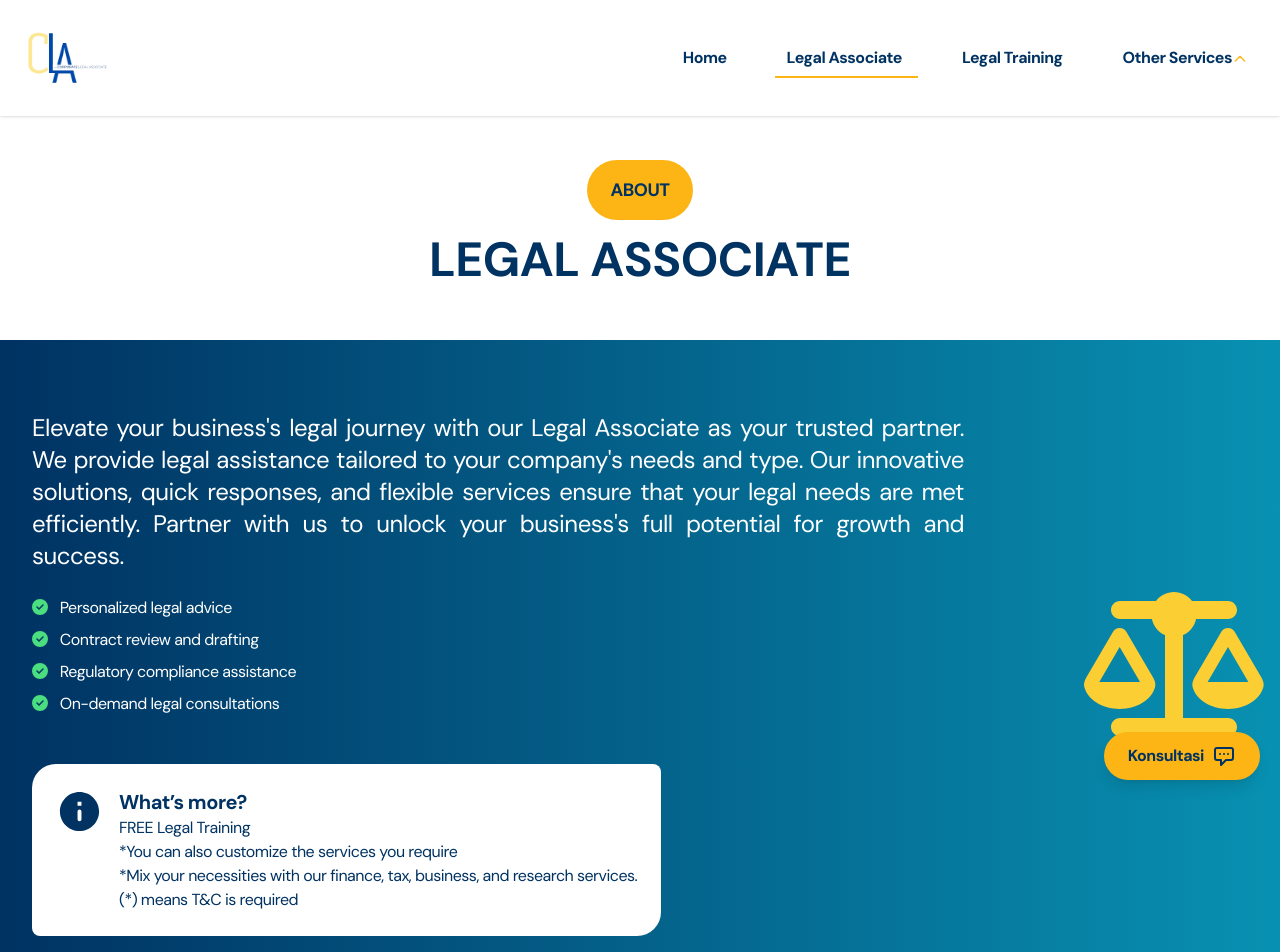
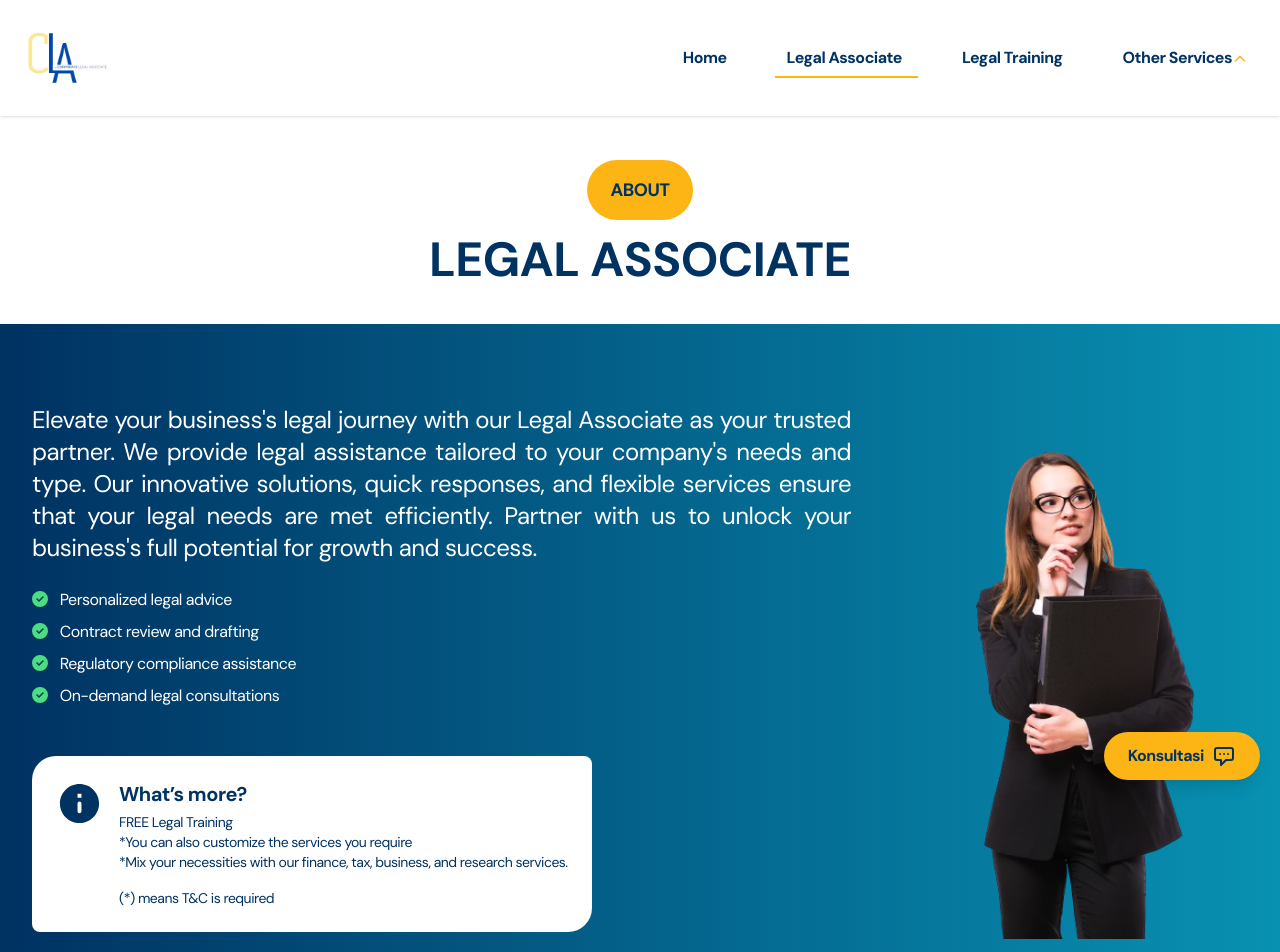
Before and after one commit to nctrnlman/client-cla-indonesia, a React (Vite) app: page /legal-associate in a window 1280 px wide. Shown: the top 952 px of the page. Built offline with nearby package versions, Linux system fonts and the light colour scheme.

Commit message:
fix(legal associate) : fix legal associate page

```diff
--- a/src/components/bar/Navbar.jsx
+++ b/src/components/bar/Navbar.jsx
@@ -348,7 +348,7 @@ function Navbar() {
         <div
           className={`fixed ${
             isMobileMenuOpen ? "right-0" : "left-0 right-0 mx-auto"
-          } max-w-7xl bg-gradient-to-r from-primary to-cyan-600 pb-20 shadow-lg rounded mt-8 p-4 grid grid-cols-1 w-full justify-center sm:grid-cols-2 lg:grid-cols-4 gap-4 z-30`}
+          } max-w-7xl bg-gradient-to-r from-primary  to-cyan-600 pb-20 shadow-2xl rounded mt-8 p-4 grid grid-cols-1 w-full justify-center sm:grid-cols-2 lg:grid-cols-4 gap-4 z-30`}
           style={{ top: `${dropdownTop}px` }}
           onMouseEnter={handleDropdownMouseEnter}
           onMouseLeave={handleDropdownMouseLeave}
--- a/src/components/legal-associate/Hero.jsx
+++ b/src/components/legal-associate/Hero.jsx
@@ -4,6 +4,7 @@ import {
   faCheckCircle,
 } from "@fortawesome/free-solid-svg-icons";
 import { motion } from "framer-motion";
+import people from "../../assets/bg/legal_associate_hero.png";
 
 function Hero() {
   const MotionText = ({ children, delay = 0 }) => (
@@ -18,27 +19,20 @@ function Hero() {
 
   return (
     <div className="pt-20">
-      <div className="flex flex-col justify-center gap-4 items-center mx-auto h-full ">
-        <button className="bg-secondary p-4 px-6 rounded-full text-primary font-extrabold text-lg hover:bg-primary hover:text-secondary transition duration-300">
+      <div className="flex flex-col justify-center gap-4 items-center mx-auto h-full">
+        <button className="bg-secondary p-4 px-6 rounded-full text-primary font-extrabold text-base md:text-lg transition duration-300">
           ABOUT
         </button>
-        <p className="text-center text-[#003262] font-extrabold outline-2 text-xl sm:text-2xl md:text-4xl lg:text-5xl px-4 sm:px-8">
+        <p className="text-center text-[#003262] font-extrabold outline-2 text-2xl sm:text-2xl md:text-4xl lg:text-5xl px-4 sm:px-8">
           LEGAL ASSOCIATE
         </p>
       </div>
       {/* desc */}
-      <div className="bg-gradient-to-r from-primary to-cyan-600 h-full p-4 mt-14 w-full">
+      <div className="bg-gradient-to-r from-primary to-cyan-600 h-full p-4 mt-10 w-full">
         <div className="flex flex-col justify-center md:flex-row md:justify-around gap-6 max-w-7xl mx-auto py-10 items-center">
-          {/* icon for mobile */}
-          <div className="md:hidden flex justify-center mb-4">
-            <FontAwesomeIcon
-              icon={faBalanceScale}
-              className="text-yellow-400 h-24"
-            />
-          </div>
           {/* text */}
           <div className="px-4">
-            <p className="text-justify text-xl sm:text-2xl py-4 text-white">
+            <p className="text-justify text-xl md:text-2xl max-w-4xl py-4 text-white">
               Elevate your business&apos;s legal journey with our Legal
               Associate as your trusted partner. We provide legal assistance
               tailored to your company&apos;s needs and type. Our innovative
@@ -88,24 +82,25 @@ function Hero() {
                     </defs>
                   </svg>
                 </div>
-                <div className="text-base">
-                  <p className="font-bold text-xl">What’s more?</p>
-                  <p>FREE Legal Training</p>
+                <div className="text-sm">
+                  <p className="font-bold text-base md:text-xl">What’s more?</p>
+                  <p className="pt-1">FREE Legal Training</p>
                   <p>*You can also customize the services you require</p>
                   <p>
                     *Mix your necessities with our finance, tax, business, and
                     research services.
                   </p>
-                  <p> (*) means T&C is required</p>
+                  <p className="pt-4 text-sm"> (*) means T&C is required</p>
                 </div>
               </div>
             </div>
           </div>
           {/* icon for desktop */}
-          <div className="hidden md:block pl-20">
-            <FontAwesomeIcon
-              icon={faBalanceScale}
-              className="text-yellow-400 h-36"
+          <div className="hidden md:block">
+            <img
+              src={people}
+              alt="Legal Associate Hero"
+              className="w-full h-auto max-w-xs md:max-w-md lg:max-w-lg object-cover object-center"
             />
           </div>
         </div>
--- a/src/pages/LegalAssociate.jsx
+++ b/src/pages/LegalAssociate.jsx
@@ -4,7 +4,6 @@ import FAQ from "../components/home/FAQ";
 import About from "../components/home/About";
 import { useEffect } from "react";
 import { Helmet } from "react-helmet";
-import LegalAssociateInfo from "../components/legal-associate/LegalAssociateInfo";
 import SequentialForm from "../components/legal-training/SequentialForm";
 
 function LegalAssociate({ setIsLoading }) {
@@ -34,12 +33,9 @@ function LegalAssociate({ setIsLoading }) {
         />
       </Helmet>
       <Hero />
-      {/* <LegalAssociateInfo /> */}
       <Subscription />
-      {/* <About /> */}
-      {/* <div className="bg-white">
-        <FAQ />
-      </div> */}
+      <About />
+      <FAQ />
       <div id="SequentialForm">
         <SequentialForm />
       </div>
```
Also changed, not shown: src/assets/bg/legal_associate_hero.png (added).
